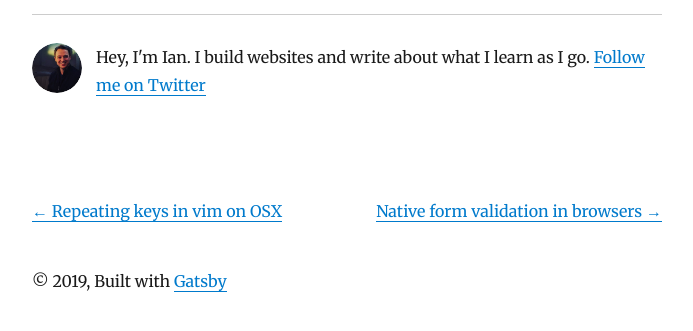
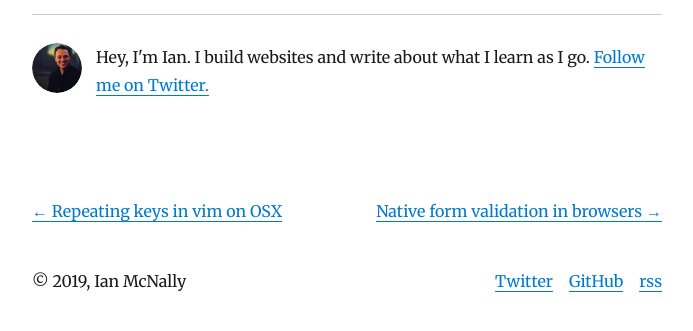
Before and after one commit to ianmcnally/ianmcnallydotme, a Gatsby site: page /14-tips-for-better-front-end-testing/ in a window 1280 px wide. Shown: the part 7763-8094 px from the top of the page, without its empty margins (293-986 px from the left). Built offline with nearby package versions, Linux system fonts and the light colour scheme; Gatsby itself is replaced by a stand-in of ours; some packages are replaced by stand-ins of ours.

Commit message:
Cleanup header logic, add links to footer

```diff
--- a/src/components/bio.js
+++ b/src/components/bio.js
@@ -36,7 +36,7 @@ function Bio() {
                 <>
                   {' '}
                   <a href={`https://twitter.com/${social.twitter}`}>
-                    Follow me on Twitter
+                    Follow me on Twitter.
                   </a>
                 </>
               )}
--- /dev/null
+++ b/src/components/footer.js
@@ -0,0 +1,23 @@
+import React from 'react'
+
+function Footer() {
+  return (
+    <footer style={{ display: 'flex', flexWrap: 'wrap' }}>
+      <span style={{flex: '1 0 auto'}}>© {new Date().getFullYear()}, Ian McNally</span>
+      <nav>
+        <a
+          href="https://twitter.com/ianmcnally_"
+          style={{ marginRight: '1rem' }}
+        >
+          Twitter
+        </a>
+        <a href="https://github.com/ianmcnally" style={{ marginRight: '1rem' }}>
+          GitHub
+        </a>
+        <a href="/rss.xml">rss</a>
+      </nav>
+    </footer>
+  )
+}
+
+export default Footer
--- a/src/components/layout.js
+++ b/src/components/layout.js
@@ -1,23 +1,42 @@
 import React from 'react'
 import { Link } from 'gatsby'
-
+import Footer from './footer'
 import { rhythm, scale } from '../utils/typography'
 
-class Layout extends React.Component {
-  render() {
-    const { location, title, children } = this.props
-    const rootPath = `${__PATH_PREFIX__}/`
-    let header
-
-    if (location.pathname === rootPath) {
-      header = (
-        <h1
-          style={{
+function Heading({ children, level, ...restProps }) {
+  const Tag = `h${level}`
+  const styles = {
+    1: {
       ...scale(1.5),
       marginBottom: rhythm(1.5),
       marginTop: 0,
+    },
+    3: {
+      fontFamily: 'Montserrat, sans-serif',
+      marginTop: 0,
+    },
+  }
+  const style = styles[level]
+
+  return <Tag {...restProps} style={style}>{children}</Tag>
+}
+
+function Layout(props) {
+  const { location, title, children } = props
+  const rootPath = `${__PATH_PREFIX__}/`
+  const isBlogRoot = location.pathname === rootPath
+
+  return (
+    <div
+      style={{
+        marginLeft: 'auto',
+        marginRight: 'auto',
+        maxWidth: rhythm(24),
+        padding: `${rhythm(1.5)} ${rhythm(3 / 4)}`,
       }}
     >
+      <header>
+        <Heading level={isBlogRoot ? 1 : 3}>
           <Link
             style={{
               boxShadow: 'none',
@@ -28,48 +47,12 @@ class Layout extends React.Component {
           >
             {title}
           </Link>
-        </h1>
-      )
-    } else {
-      header = (
-        <h3
-          style={{
-            fontFamily: 'Montserrat, sans-serif',
-            marginTop: 0,
-          }}
-        >
-          <Link
-            style={{
-              boxShadow: 'none',
-              textDecoration: 'none',
-              color: 'inherit',
-            }}
-            to={'/'}
-          >
-            {title}
-          </Link>
-        </h3>
-      )
-    }
-    return (
-      <div
-        style={{
-          marginLeft: 'auto',
-          marginRight: 'auto',
-          maxWidth: rhythm(24),
-          padding: `${rhythm(1.5)} ${rhythm(3 / 4)}`,
-        }}
-      >
-        <header>{header}</header>
+        </Heading>
+      </header>
       <main>{children}</main>
-        <footer>
-          © {new Date().getFullYear()}, Built with
-          {` `}
-          <a href="https://www.gatsbyjs.org">Gatsby</a>
-        </footer>
+      <Footer />
     </div>
   )
 }
-}
 
 export default Layout
```
Lines whose indentation alone changed are shown as unchanged.
